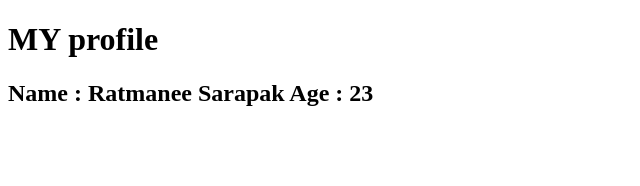
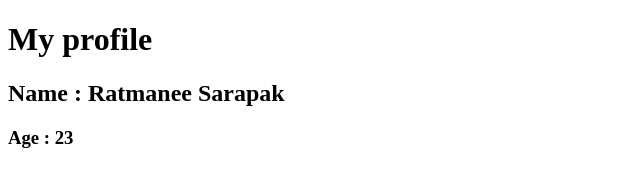
Before and after one commit to ratmanee12/ratmanee12.github.io, a plain HTML site: page index.html in a window 1280 px wide. Shown: the whole page, without its empty margins (0-640 px from the left). Drawn offline with Linux system fonts and the light colour scheme.

Commit message:
Update index.html

```diff
--- a/index.html
+++ b/index.html
@@ -7,11 +7,13 @@
     </head>
     <body>
         <h1>
-            MY profile
+            My profile
         </h1>
         <h2>
             Name : Ratmanee Sarapak
+        </h2>
+        <h3>
             Age : 23
-        </h2>
+        </h3>
     </body>
 </html>
```
